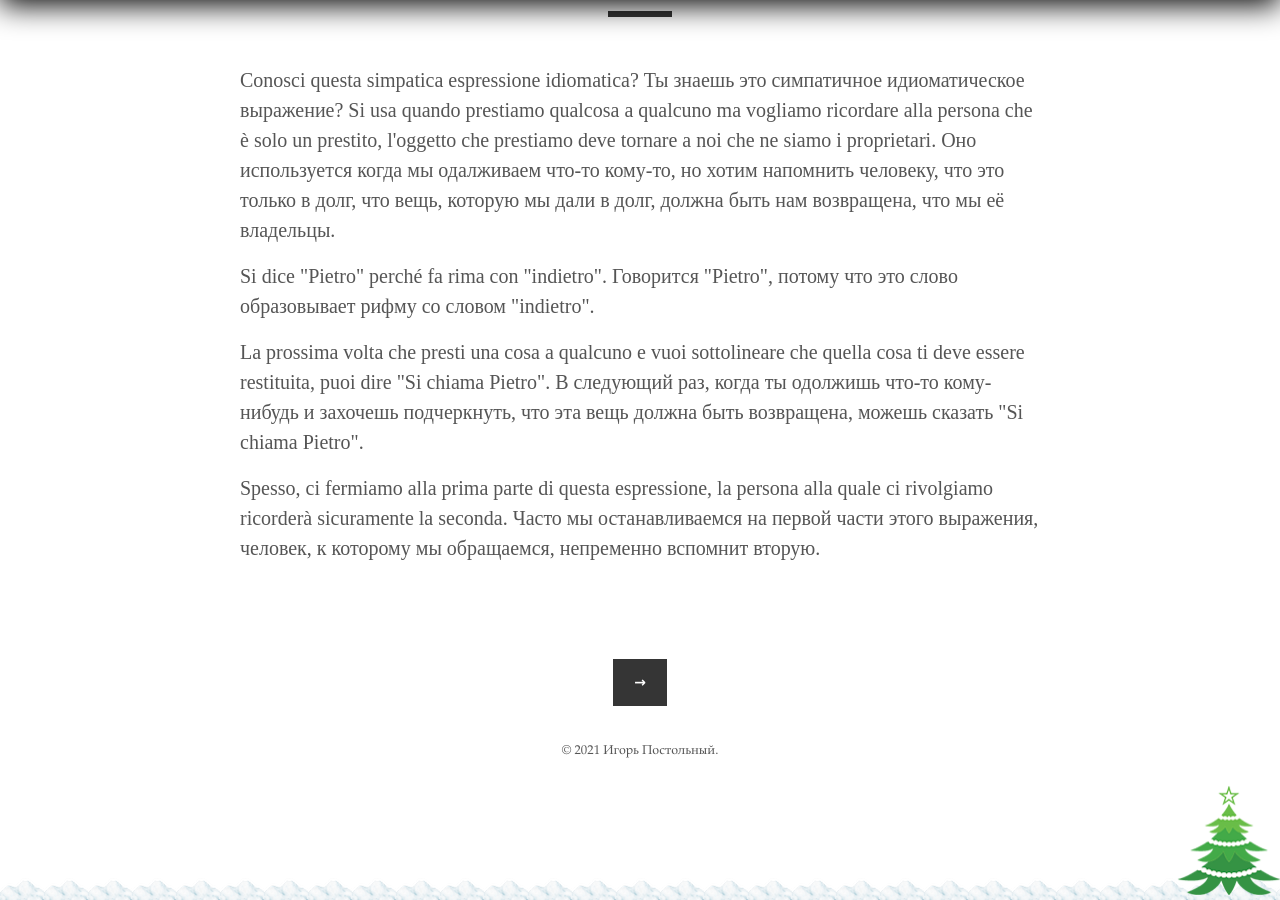
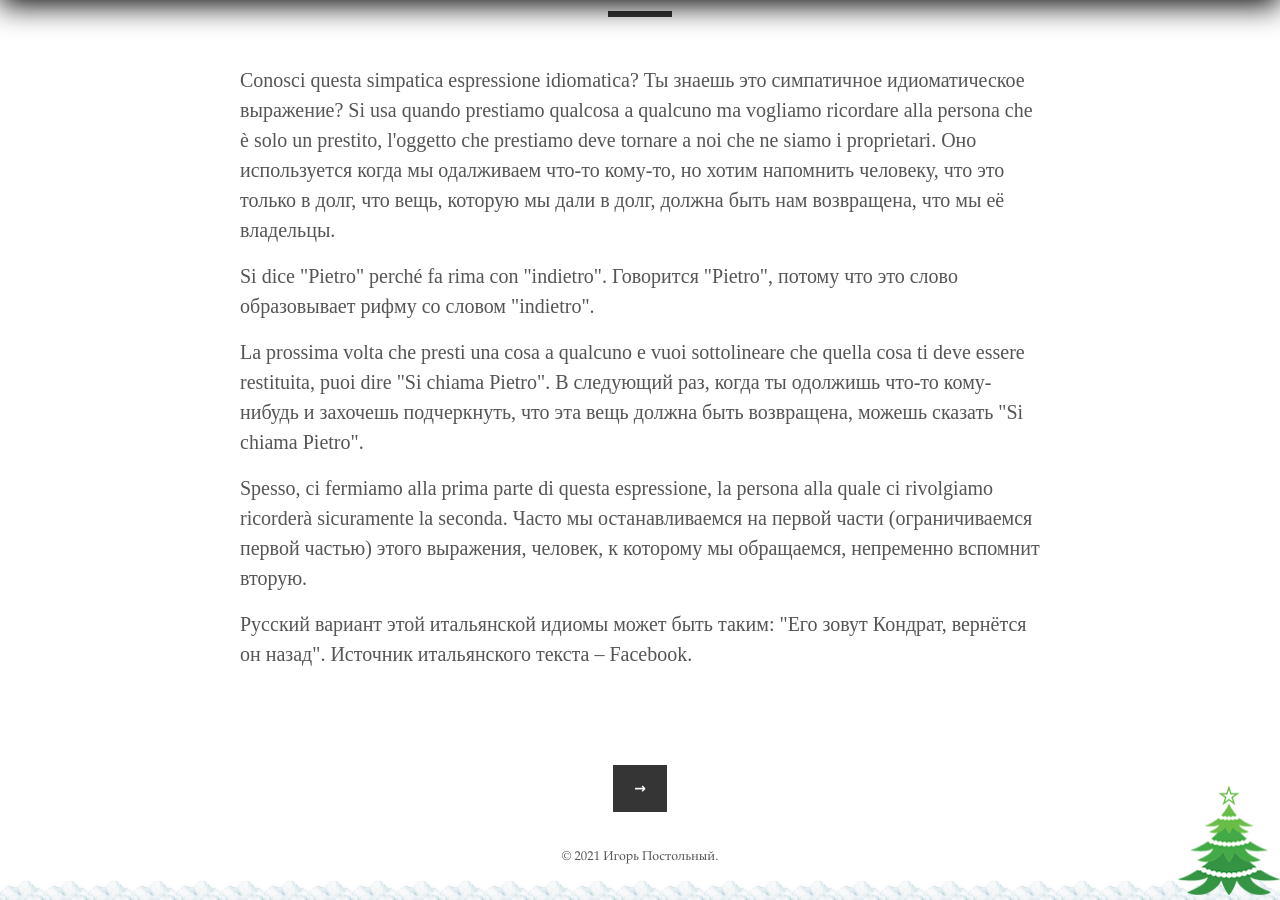
Before and after one commit to postolny/postolny.github.io, a Jekyll site: the page built from _posts/2021-04-11-si-chiama-pietro-e-torna-indietro.md, in a window 1280 px wide and 900 px high, scrolled down 663 px. Built offline with Jekyll 4.4.1, drawn with Linux system fonts in a browser that asks for light colours.

Commit message:
Add files via upload

```diff
--- a/_posts/2021-04-11-si-chiama-pietro-e-torna-indietro.md
+++ b/_posts/2021-04-11-si-chiama-pietro-e-torna-indietro.md
@@ -14,4 +14,6 @@
 
 La prossima volta che presti una cosa a qualcuno e vuoi sottolineare che quella cosa ti deve essere restituita, puoi dire "Si chiama Pietro". В следующий раз, когда ты одолжишь что-то кому-нибудь и захочешь подчеркнуть, что эта вещь должна быть возвращена, можешь сказать "Si chiama Pietro".
 
-Spesso, ci fermiamo alla prima parte di questa espressione, la persona alla quale ci rivolgiamo ricorderà sicuramente la seconda. Часто мы останавливаемся на первой части этого выражения, человек, к которому мы обращаемся, непременно вспомнит вторую.
+Spesso, ci fermiamo alla prima parte di questa espressione, la persona alla quale ci rivolgiamo ricorderà sicuramente la seconda. Часто мы останавливаемся на первой части (ограничиваемся первой частью) этого выражения, человек, к которому мы обращаемся, непременно вспомнит вторую.
+
+Русский вариант этой итальянской идиомы может быть таким: "Его зовут Кондрат, вернётся он назад". Источник итальянского текста – Facebook.
```
